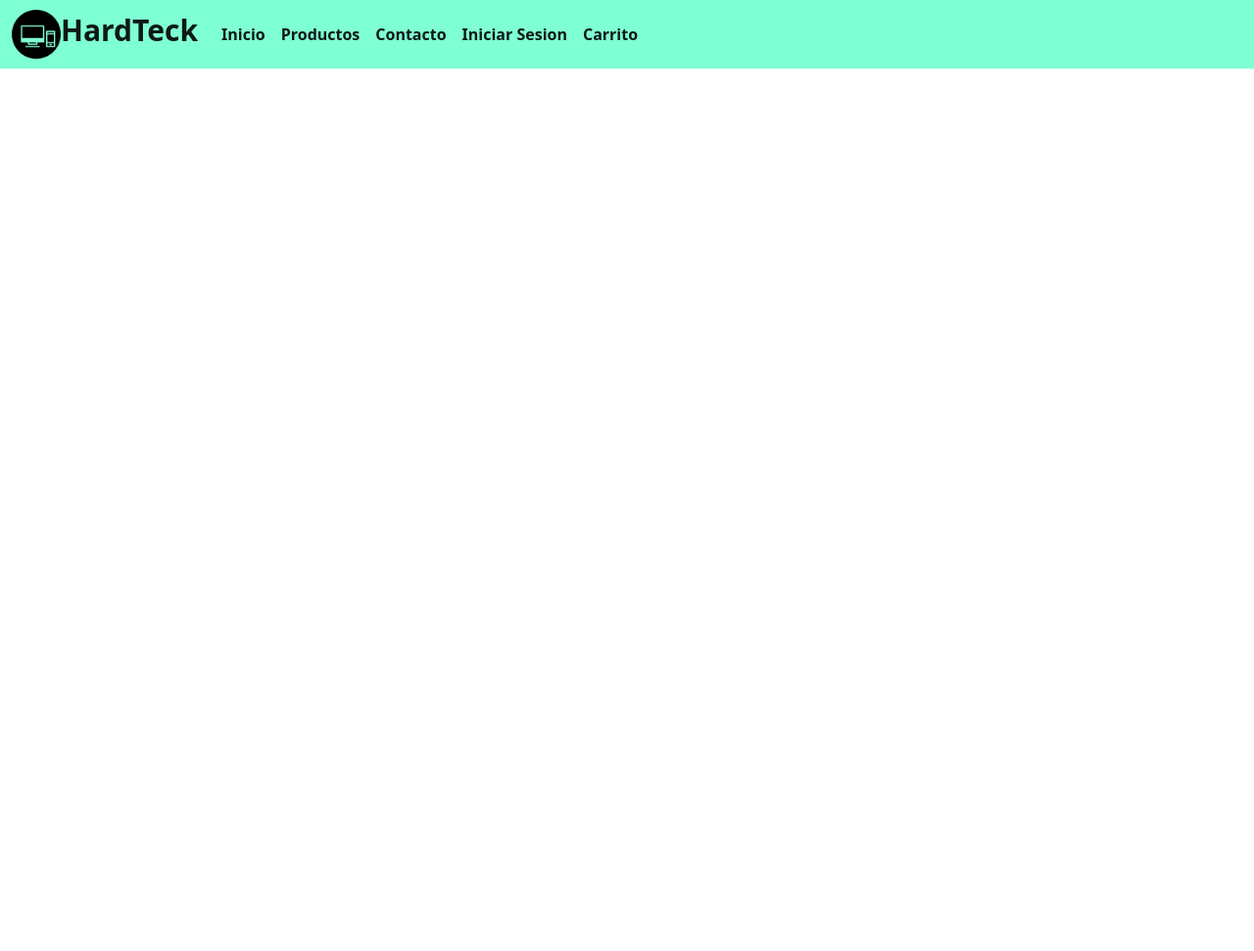
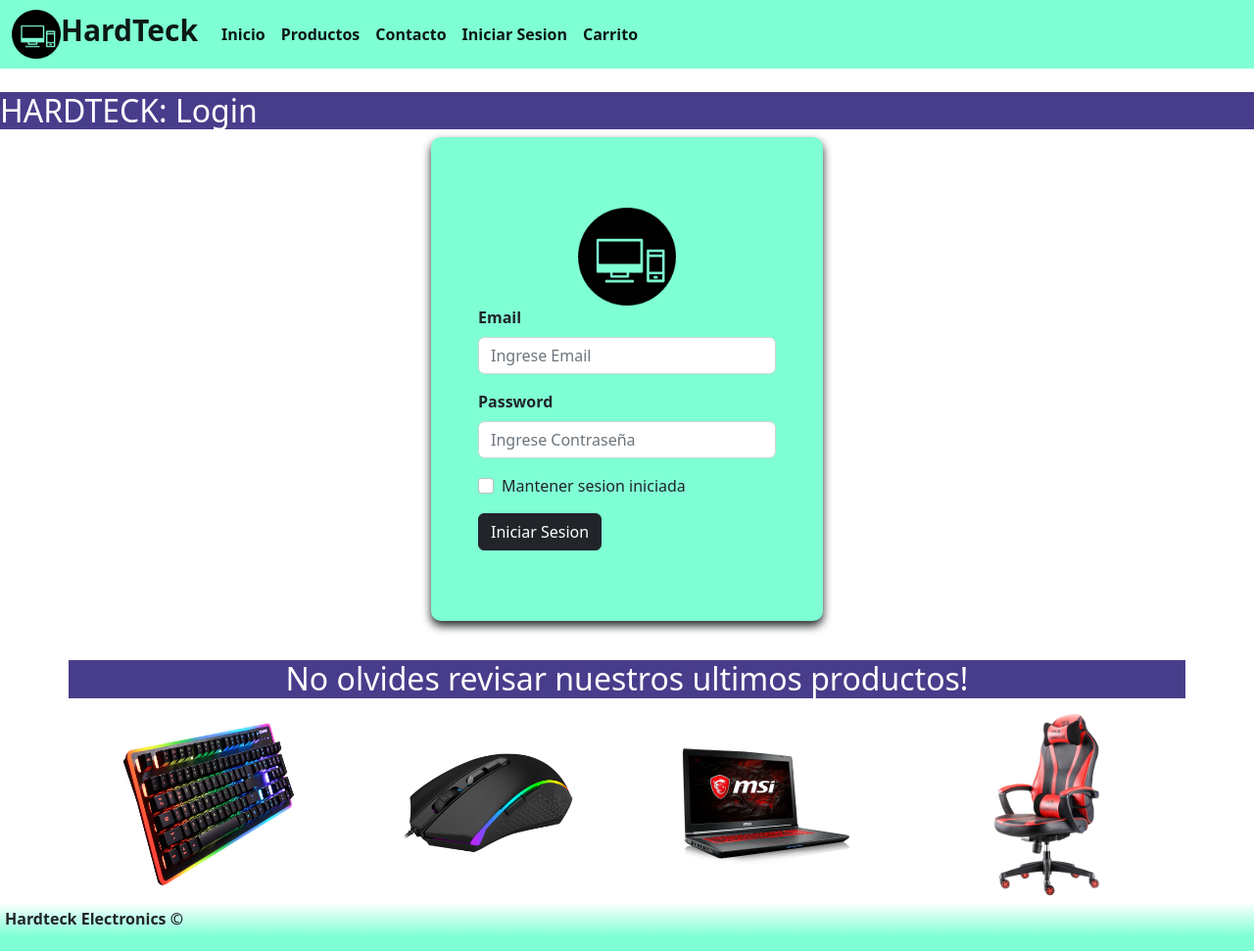
Before and after one commit to Tomiceb/Tercera-pre-entrega-Simulador-interactivo, a website: page pages/login.html in a window 1280 px wide. Shown: the whole page at 98% size. Before the commit the page ends 800 px from the top, so only its background shows below. Drawn offline with nearby package versions, Linux system fonts and the light colour scheme.

Commit message:
se agrego un login

```diff
--- /dev/null
+++ b/_form.scss
@@ -0,0 +1,24 @@
+/*---------------------------Formulario---------------------------*/
+.imagenLogin{
+    height: 100px;
+    width: 100px;
+}
+
+.imagenLoginPoss{
+    text-align: center;
+}
+
+.form-poss{
+    background-color: #7fffd4;
+    margin: auto;
+    width: 90%;
+    max-width: 400px;
+    padding: 4.5em 3em;
+    border-radius: 10px;
+    box-shadow: 0 5px 10px ;
+}
+
+.text-label{
+    font-weight: bold;
+}
+/*---------------------------Formulario---------------------------*/
--- a/pages/login.html
+++ b/pages/login.html
@@ -46,3 +46,89 @@
             </div>
         </nav>
     </header>
+    <!----------------------FIN HEADER ---------------------->
+
+
+    <!----------------------Inicio Main ---------------------->
+    <main class="pt-4">
+        <h2>HARDTECK: Login</h2>
+        <section class="container">
+            <!-- section 1 -->
+            <section class="section-1">
+                <div class="row">
+                    <div class="col-12">
+                        <form class="form-poss">
+                            <div class="imagenLoginPoss">
+                                <img class="imagenLogin" src="../images/logopc.png" alt="Login imagen">
+                            </div>
+                            <div class="mb-3">
+                                <label for="exampleInputEmail1" class="form-label text-label">Email</label>
+                                <input type="email" class="form-control" placeholder="Ingrese Email" id="exampleInputEmail1" aria-describedby="emailHelp">
+                            </div>
+                            <div class="mb-3">
+                                <label for="exampleInputPassword1" class="form-label text-label">Password</label>
+                                <input type="password" class="form-control" placeholder="Ingrese Contraseña" id="exampleInputPassword1">
+                            </div>
+                            <div class="mb-3 form-check">
+                                <input type="checkbox" class="form-check-input" id="exampleCheck1">
+                                <label class="form-check-label" for="exampleCheck1">Mantener sesion iniciada</label>
+                            </div>
+                            <button type="submit" class="btn btn-dark">Iniciar Sesion</button>
+                        </form>
+                    </div>
+                </div>
+            </section>
+
+            <!-- novedades de productos -->
+            <!-- section 2 -->
+            <section class="section-2">
+                <div class="row text-center">
+                    <div class="col-12">
+                        <div class="row">
+                            <h2 class="h2-text-center">No olvides revisar nuestros ultimos productos!</h2>
+                        <div class="col-sm-12 col-md-3">
+                            <img class="imagen-novedad" src="../images/teclado.png" alt="imagen teclado" >
+                        </div>
+                        <div class="col-sm-12 col-md-3">
+                            <img class="imagen-novedad" src="../images/mouse.png" alt="imagen mouse">
+                        </div>
+                        <div class="col-sm-12 col-md-3">
+                            <img class="imagen-novedad" src="../images/notebook.png" alt="imagen notebook">
+                        </div>
+                        <div class="col-sm-12 col-md-3">
+                            <img class="imagen-novedad" src="../images/sillagamer.png" alt="silla gamer">
+                        </div>
+                    </div>
+                    </div>
+                </div>
+            </section>
+
+        </section>
+
+    </main>
+    <!----------------------Fin Main ---------------------->
+
+
+
+
+
+
+
+
+
+
+
+
+
+
+
+    <!--------------------Footer-------------------------->
+    <footer>
+        <p class="p-footer">Hardteck Electronics &copy;</p>
+    </footer>
+    <!--------------------Fin Footer---------------------->
+    <!-- Script BootStrap -->
+    <script src="https://cdn.jsdelivr.net/npm/bootstrap@5.2.0/dist/js/bootstrap.bundle.min.js"
+    integrity="sha384-A3rJD856KowSb7dwlZdYEkO39Gagi7vIsF0jrRAoQmDKKtQBHUuLZ9AsSv4jD4Xa" crossorigin="anonymous"></script>
+</body>
+</html>
--- a/scss/style.scss
+++ b/scss/style.scss
@@ -2,5 +2,6 @@
 @import "_nav";
 @import "_images";
 @import "_main";
+@import "_form";
 @import "_footer";
 @import "_media-queries";
```
Also changed, not shown: css/style.css.
